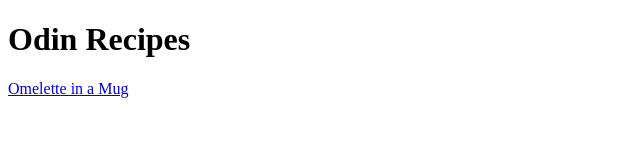
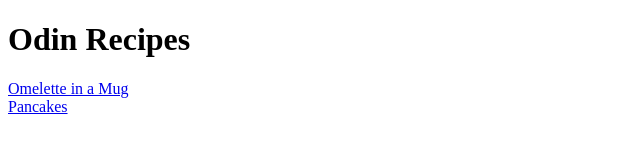
Before and after one commit to Sunbearian/odin-recipes, a plain HTML site: page index.html in a window 1280 px wide. Shown: the full height of the page, 0-640 px from the left. Drawn offline with Linux system fonts and the light colour scheme.

Commit message:
Created 2nd recipe page "pancakes" & linked index

```diff
--- a/index.html
+++ b/index.html
@@ -6,6 +6,7 @@
     </head>
     <body>
         <h1>Odin Recipes</h1>
-        <a href="./recipes/omelette-in-a-mug.html">Omelette in a Mug</a>
+        <a href="./recipes/omelette-in-a-mug.html">Omelette in a Mug</a><br>
+        <a href="./recipes/pancakes.html">Pancakes</a>
     </body>
 </html>
```
Also changed, not shown: recipes/pancakes.html (added, +10 -0 lines).
